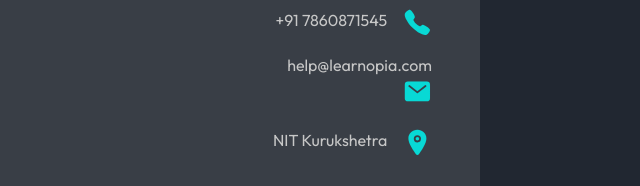
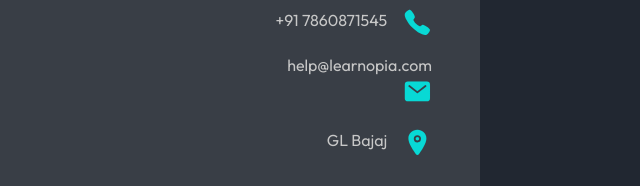
Before and after one commit to shreshiv123/Learnopia, a plain HTML site: page index.html in a window 1280 px wide. Shown: the part 7200-7386 px from the top of the page, 640-1280 px from the left. Drawn offline with nearby package versions, Linux system fonts and the light colour scheme.

Commit message:
Update index.html

```diff
--- a/index.html
+++ b/index.html
@@ -324,7 +324,7 @@
                         </li>
 
                         <li>
-                            <p>NIT Kurukshetra</p>
+                            <p>GL Bajaj</p>
                             <ion-icon name="location"></ion-icon>
                         </li>
                     </ul>
```
